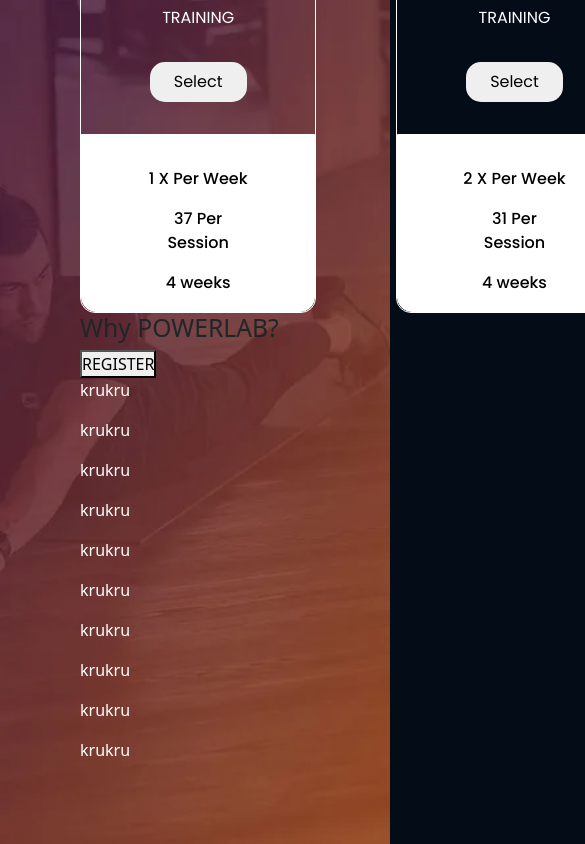
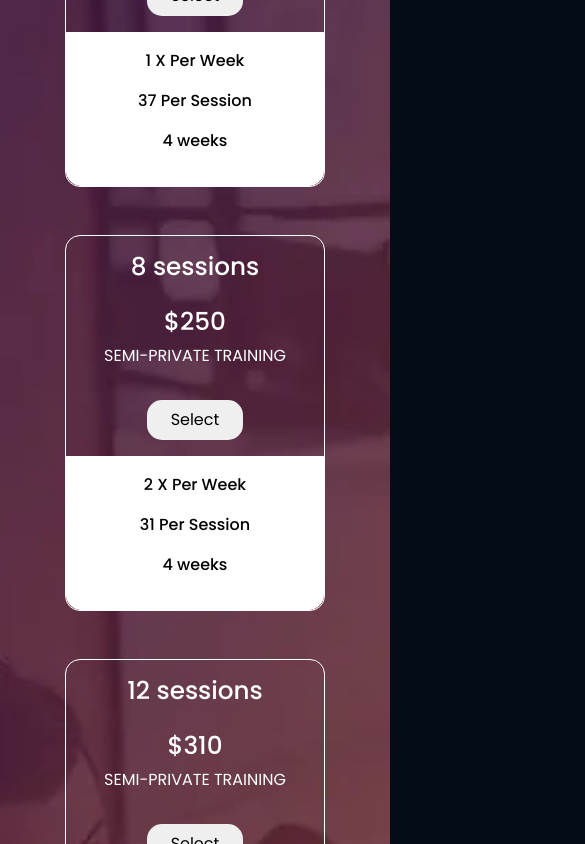
Before and after one commit to novice-is-me/Gym-Website-React, a React (Create React App) app: page / in a window 390 px wide. Shown: the part 4100-4944 px from the top of the page, 585 px wide, since content can reach past the window. Built offline with nearby package versions, Linux system fonts and the light colour scheme.

Commit message:
Updating Price Card

```diff
--- a/src/components/PriceCard/PriceCard.css
+++ b/src/components/PriceCard/PriceCard.css
@@ -1,7 +1,7 @@
 .pricecard-container{
     color: white;
     border: 1px solid white;
-    width: 100%;
+    width: 80%;
     font-family: var(--font-family);
     border-radius: 15px;
 
@@ -35,3 +35,52 @@
 .pricecard-container-bottom p{
     font-weight: 500;
 }
+
+@media screen and (max-width: 1300px) {
+    .pricecard-container{
+        width: 100%;
+    }
+}
+
+@media screen and (max-width:1000px) {
+
+    .pricecard-container-upper,
+    .pricecard-container-bottom{
+        padding: 1.5em 2em;
+    }
+}
+
+@media screen and (max-width:700px) {
+
+    .pricecard-container{
+        display: flex;
+        flex-direction: column;
+        width: 50%;
+        margin-bottom: 3em;
+    }
+    .pricecard-container-upper,
+    .pricecard-container-bottom{
+        padding: 2em 4em;
+    }
+}
+
+@media screen and (max-width: 500px) {
+    .pricecard-container{
+        width: 75%;
+    }
+
+    .pricecard-container-bottom,
+    .pricecard-container-upper{
+        padding: 2em;
+    }
+}
+
+@media screen and (max-width: 400px) {
+    .pricecard-container{
+        width: 80%;
+    }
+    .pricecard-container-bottom,
+    .pricecard-container-upper{
+        padding: 1em;
+    }
+}
--- a/src/components/whyPower/WhyPower.css
+++ b/src/components/whyPower/WhyPower.css
@@ -1,3 +1,14 @@
 .whyPower p{
     color: white;
+
 }
+
+.whyPower{
+    display: flex;
+
+
+}
+
+.whyPower span{
+    margin-right: .5em;
+}
--- a/src/components/whyPower/WhyPower.jsx
+++ b/src/components/whyPower/WhyPower.jsx
@@ -1,9 +1,11 @@
 import React from 'react';
 import './WhyPower.css';
+import { FaCheck } from "react-icons/fa";
 
 const WhyPower = ({Reason}) => {
   return (
     <div className='whyPower'>
+      <span><FaCheck/></span>
       <p>{Reason}</p>
     </div>
   )
--- a/src/containers/Pricing/Pricing.css
+++ b/src/containers/Pricing/Pricing.css
@@ -14,3 +14,64 @@
     text-align: center;
     grid-gap: 0 5em;
 }
+
+.pricing-adv{
+    display: flex;
+    justify-content: flex-start;
+    margin-top: 8em;
+    font-family: var(--font-family);
+    color: white;
+}
+.pricing-adv-left{
+    display: flex;
+    justify-content: center;
+    flex-direction: column;
+    align-items: flex-start;
+}
+
+.pricing-adv-left button{
+    padding: 1em 3em;
+    border-radius: 15px;
+    margin-top: 1em;
+}
+.pricing-adv-left h2{
+    font-size: 5rem;
+    font-weight: 600;
+}
+
+.pricing-adv-right{
+    margin-left: 5em;
+    display: grid;
+    grid-template-columns: repeat(2,1fr);
+    font-size: 1.25rem;
+}
+
+.pricing-adv-right p{
+    margin-bottom: 1.5em;
+}
+
+@media screen and (max-width:800px) {
+    .pricing{
+        padding: 5em 3em;
+    }
+
+    .pricing-container{
+        grid-gap: 0 2em;
+    }
+}
+
+@media screen and (max-width: 700px) {
+
+    .pricing-container{
+        display: flex;
+        flex-direction: column;
+        justify-content: center;
+        align-items: center;
+    }
+}
+
+@media screen and (max-width:550px) {
+    .pricing{
+        padding: 4em 2em;
+    }
+}
--- a/src/containers/Pricing/Pricing.jsx
+++ b/src/containers/Pricing/Pricing.jsx
@@ -2,7 +2,7 @@
 import './Pricing.css';
 import { PriceCard} from '../../components';
 import WhyPower from '../../components/whyPower/WhyPower';
-import { FaCheck } from "react-icons/fa";
+
 
 
 const Pricing = () => {
@@ -15,20 +15,20 @@
       </div>
       <div className='pricing-adv'>
         <div className='pricing-adv-left'>
-          <h2>Why POWERLAB?</h2>
+          <h2>Why <br />POWERLAB?</h2>
           <button type='button'>REGISTER</button>
         </div>
         <div className='pricing-adv-right'>
-          <p><WhyPower Reason="krukru"/></p>
-          <p><WhyPower Reason="krukru"/></p>
-          <p><WhyPower Reason="krukru"/></p>
-          <p><WhyPower Reason="krukru"/></p>
-          <p><WhyPower Reason="krukru"/></p>
-          <p><WhyPower Reason="krukru"/></p>
-          <p><WhyPower Reason="krukru"/></p>
-          <p><WhyPower Reason="krukru"/></p>
-          <p><WhyPower Reason="krukru"/></p>
-          <p><WhyPower Reason="krukru"/></p>
+          <p><WhyPower Reason="Most effective training methods."/></p>
+          <p><WhyPower Reason="Individualised exercises for each client"/></p>
+          <p><WhyPower Reason="Workout duration 55 min"/></p>
+          <p><WhyPower Reason="Flexible schedule."/></p>
+          <p><WhyPower Reason="2-5 persons per Class only."/></p>
+          <p><WhyPower Reason="Professional Personal Trainer."/></p>
+          <p><WhyPower Reason="Friendly community."/></p>
+          <p><WhyPower Reason="Private Showers & towels."/></p>
+          <p><WhyPower Reason="Attention to interior details."/></p>
+          <p><WhyPower Reason="Always good coffee."/></p>
         </div>
       </div>
     </div>
```
Also changed, not shown: src/components/PriceCard/PriceCard.jsx (line endings or trailing spaces).
